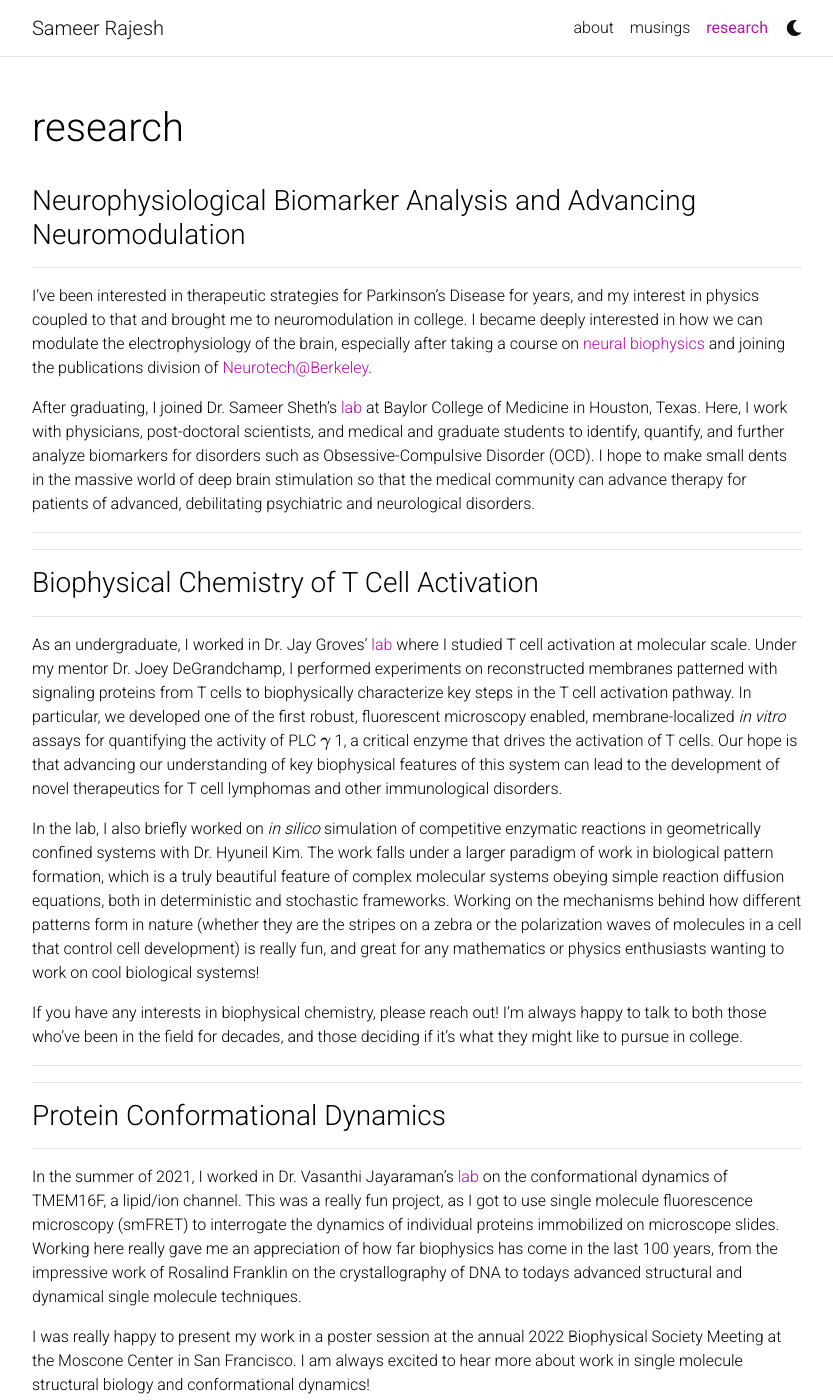
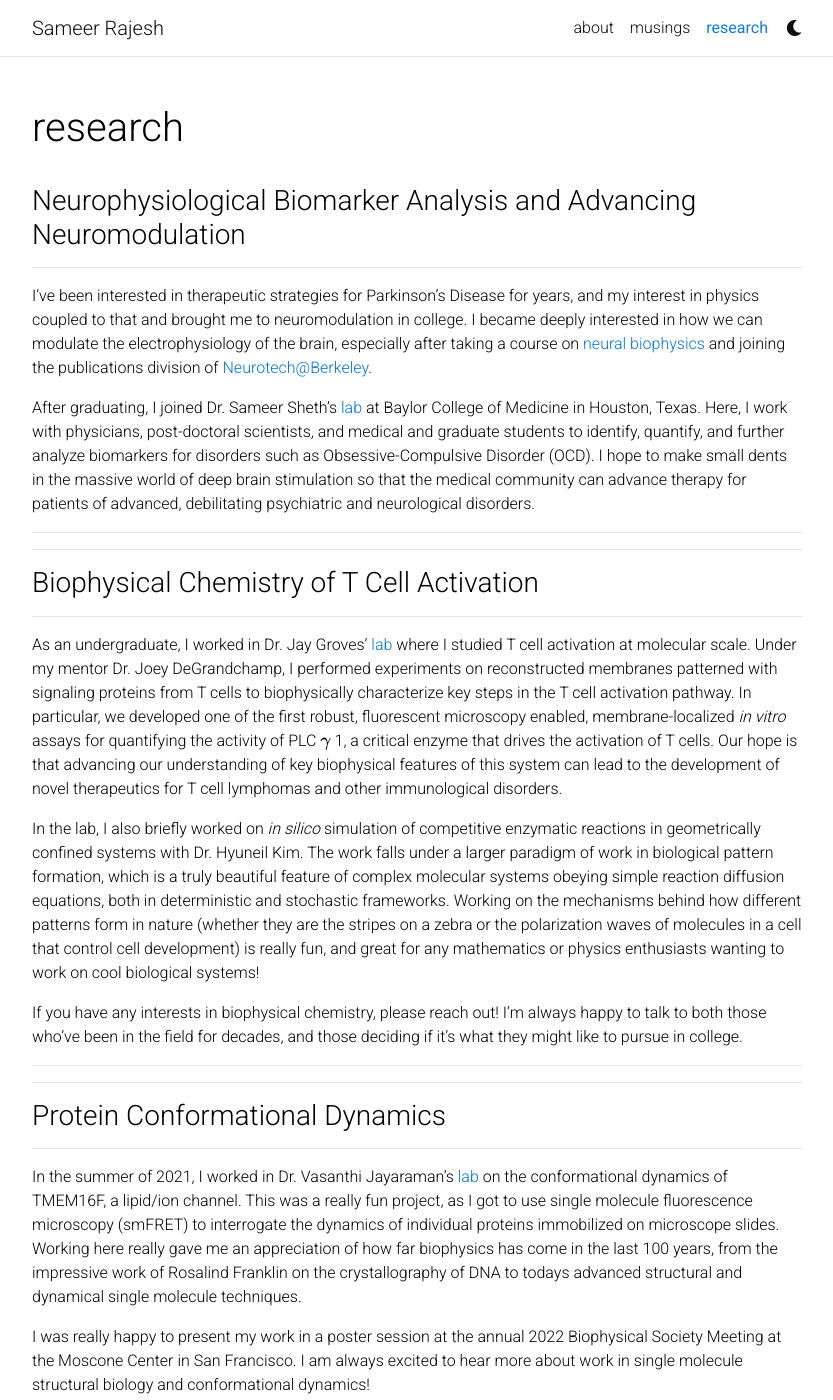
Before and after one commit to skywalker1git/skywalker1git.github.io, a Jekyll site: the page built from _pages/research.md, in a window 1280 px wide and 1400 px high. Shown: the whole window, without its empty margins (223-1056 px from the left). Built offline with Jekyll 4.4.1, drawn with Linux system fonts in a browser that asks for light colours; comment, search, counter and statistics services are not loaded; a style sheet for code colours, icons or effects is not loaded.

Commit message:
Color Theme Commit

```diff
--- a/_config.yml
+++ b/_config.yml
@@ -33,7 +33,7 @@
 
 # repo color theme
 repo_theme_light: default       # https://github.com/anuraghazra/github-readme-stats/blob/master/themes/README.md
-repo_theme_dark: dark           # https://github.com/anuraghazra/github-readme-stats/blob/master/themes/README.md
+repo_theme_dark: algolia           # https://github.com/anuraghazra/github-readme-stats/blob/master/themes/README.md
 
 # -----------------------------------------------------------------------------
 # RSS Feed
--- a/_sass/_themes.scss
+++ b/_sass/_themes.scss
@@ -7,8 +7,8 @@
   --global-code-bg-color: #{$code-bg-color-light};
   --global-text-color: #{$black-color};
   --global-text-color-light: #{$grey-color};
-  --global-theme-color: #{$purple-color};
-  --global-hover-color: #{$purple-color};
+  --global-theme-color: #{$blue-color};
+  --global-hover-color: #{$blue-color};
   --global-footer-bg-color: #{$grey-color-dark};
   --global-footer-text-color: #{$grey-color-light};
   --global-footer-link-color: #{$white-color};
```
Also changed, not shown: Gemfile.lock (added), 1 other file.
